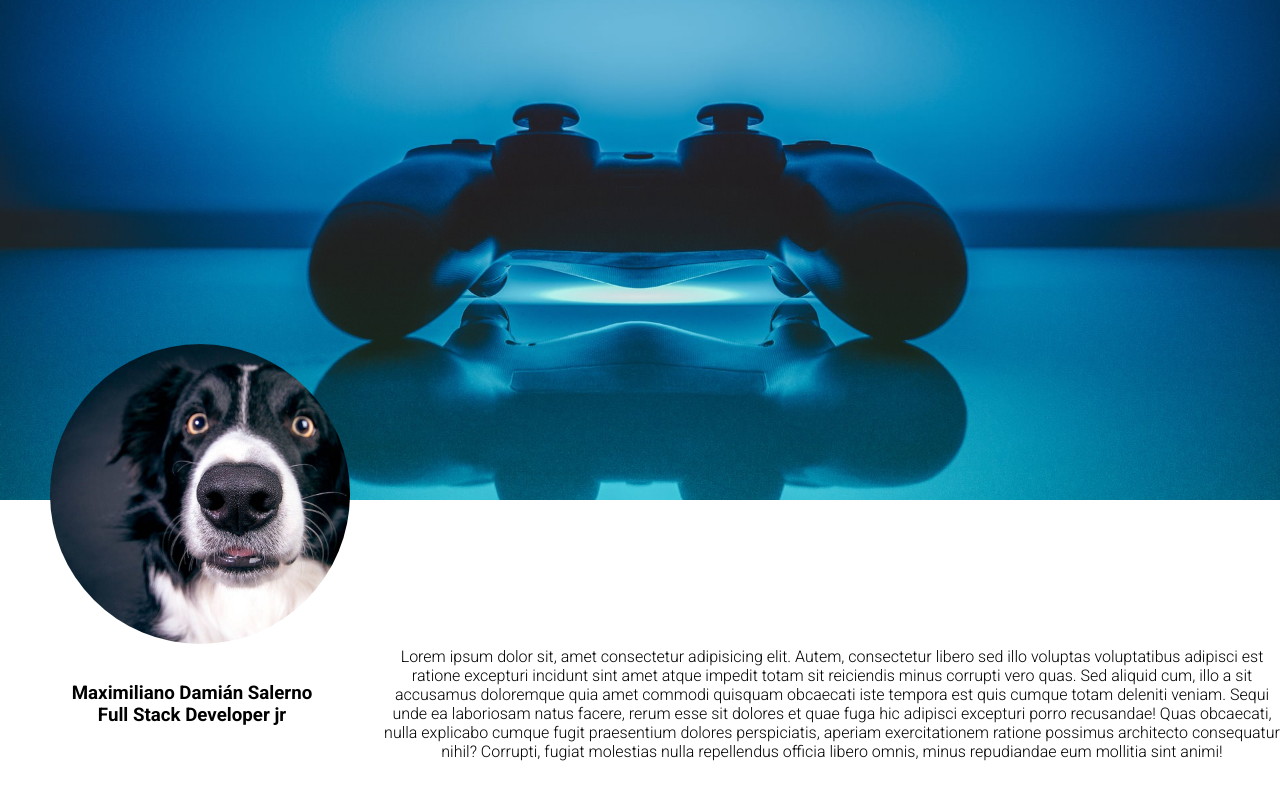
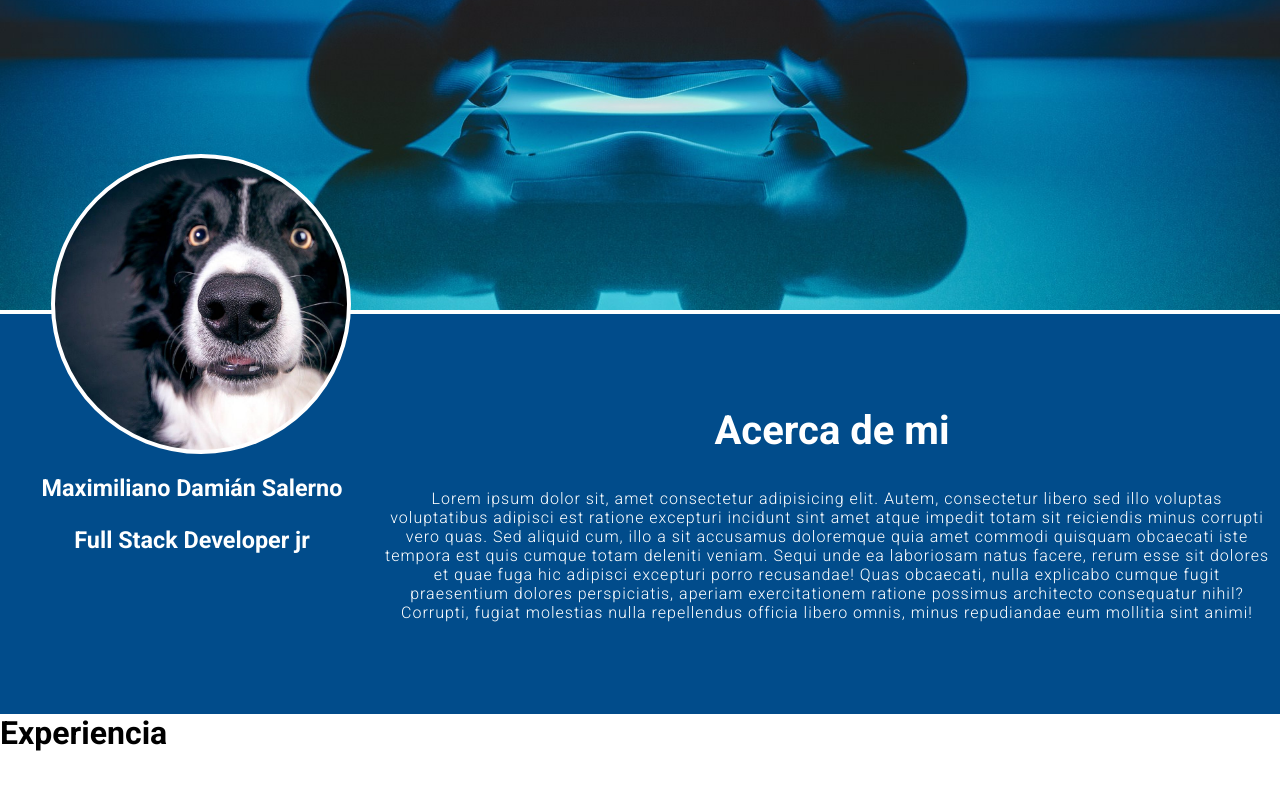
Before and after one commit to Mxmlnslrn0/Portfolio_Front-end-nuevo2, an Angular app: page / in a window 1280 px wide. Shown: the part 520-1320 px from the top of the page. After the commit the page ends 1272 px from the top, so only its background shows below. Built offline with nearby package versions, Linux system fonts and the light colour scheme; a web font is replaced by a local one.

Commit message:
experiencia

```diff
--- a/src/app/app.component.html
+++ b/src/app/app.component.html
@@ -5,8 +5,8 @@
   <app-imagen></app-imagen>
 </div>
 <div>
-  <app-foto></app-foto>
+  <app-acerca-de></app-acerca-de>
 </div>
 <div>
-  <app-acerca-de></app-acerca-de>
+  <app-experiencia></app-experiencia>
 </div>
--- a/src/app/app.module.ts
+++ b/src/app/app.module.ts
@@ -5,7 +5,8 @@ import { AppComponent } from './app.component';
 import { HeaderComponent } from './component/header/header.component';
 import { ImagenComponent } from './component/imagen/imagen.component';
 import { AcercaDeComponent } from './component/acerca-de/acerca-de.component';
-import { FotoComponent } from './component/foto/foto.component';
+import { ExperienciaComponent } from './component/experiencia/experiencia.component';
+
 
 
 
@@ -15,7 +16,8 @@ import { FotoComponent } from './component/foto/foto.component';
     HeaderComponent,
     ImagenComponent,
     AcercaDeComponent,
-    FotoComponent,
+    ExperienciaComponent,
+
 
 
 
--- a/src/app/component/acerca-de/acerca-de.component.css
+++ b/src/app/component/acerca-de/acerca-de.component.css
@@ -2,17 +2,50 @@
     display: flex;
     justify-content: center;
     align-items: center;
+    background-color: #014c8b;
     width: 100vw;
     height: 400px;
+    position: relative;
+
+}
+
+.ackd-foto{
+    background-image: url(src/assets/images/perro1.jpg);
+    background-size: cover ;
+    width: 300px;
+    height: 300px;
+    border: 4px solid white;
+    border-radius: 100%;
+    position: absolute;
+    left: 4%;
+    top: -40%;
+}
+
+.ackd-info{
+    color: #fff;
+    font-size: 20px;
+    width: 30%;
+    text-align: center;
+
+}
+.ackd-container{
+    display: flex;
+    flex-direction: column;
+    justify-content: space-evenly;
+    align-items: center;
+    width: 70%;
+}
+
+.ackd-titulo{
+    font-size: 20px;
+    color: #fff;
+    text-align: center;
+    margin-bottom: 35px;
 }
 
 .ackd-texto{
-    width: 70vw;
+    color: #fff;
     text-align: center;
-    margin: auto;
+    letter-spacing: 1px;
+    margin-right: 10px;
 }
-
-.ackd-info{
-    width: 30vw;
-    text-align: center;
-}
--- a/src/app/component/acerca-de/acerca-de.component.html
+++ b/src/app/component/acerca-de/acerca-de.component.html
@@ -1,11 +1,20 @@
 <div class="ackd">
 
-    <div class="ackd-info">
+    <div class="ackd-foto"></div>
+
+     <div class="ackd-info">
         <h3>Maximiliano Damián Salerno</h3>
+        <br>
         <h3>Full Stack Developer jr</h3>
     </div>
 
-    <div class="ackd-texto">
-        <p>Lorem ipsum dolor sit, amet consectetur adipisicing elit. Autem, consectetur libero sed illo voluptas voluptatibus adipisci est ratione excepturi incidunt sint amet atque impedit totam sit reiciendis minus corrupti vero quas. Sed aliquid cum, illo a sit accusamus doloremque quia amet commodi quisquam obcaecati iste tempora est quis cumque totam deleniti veniam. Sequi unde ea laboriosam natus facere, rerum esse sit dolores et quae fuga hic adipisci excepturi porro recusandae! Quas obcaecati, nulla explicabo cumque fugit praesentium dolores perspiciatis, aperiam exercitationem ratione possimus architecto consequatur nihil? Corrupti, fugiat molestias nulla repellendus officia libero omnis, minus repudiandae eum mollitia sint animi!</p>
+    <div class="ackd-container">
+        <div class="ackd-titulo">
+            <h1>Acerca de mi</h1>
+        </div>
+
+        <div class="ackd-texto">
+            <p>Lorem ipsum dolor sit, amet consectetur adipisicing elit. Autem, consectetur libero sed illo voluptas voluptatibus adipisci est ratione excepturi incidunt sint amet atque impedit totam sit reiciendis minus corrupti vero quas. Sed aliquid cum, illo a sit accusamus doloremque quia amet commodi quisquam obcaecati iste tempora est quis cumque totam deleniti veniam. Sequi unde ea laboriosam natus facere, rerum esse sit dolores et quae fuga hic adipisci excepturi porro recusandae! Quas obcaecati, nulla explicabo cumque fugit praesentium dolores perspiciatis, aperiam exercitationem ratione possimus architecto consequatur nihil? Corrupti, fugiat molestias nulla repellendus officia libero omnis, minus repudiandae eum mollitia sint animi!</p>
+        </div>
     </div>
 </div>
--- /dev/null
+++ b/src/app/component/experiencia/experiencia.component.html
@@ -0,0 +1,6 @@
+<div class="xprnc">
+    <h1>Experiencia</h1>
+    <div class="xprnc-cards">
+
+    </div>
+</div>
--- /dev/null
+++ b/src/app/component/experiencia/experiencia.component.ts
@@ -0,0 +1,15 @@
+import { Component, OnInit } from '@angular/core';
+
+@Component({
+  selector: 'app-experiencia',
+  templateUrl: './experiencia.component.html',
+  styleUrls: ['./experiencia.component.css']
+})
+export class ExperienciaComponent implements OnInit {
+
+  constructor() { }
+
+  ngOnInit(): void {
+  }
+
+}
--- a/src/app/component/foto/foto.component.css
+++ /dev/null
@@ -1,10 +0,0 @@
-.foto{
-    background-image: url(src/assets/images/perro1.jpg);
-    background-size: cover ;
-    width: 300px;
-    height: 300px;
-    border-radius: 50%;
-    position: absolute;
-    top: 108%;
-    left: 50px;
-}
--- a/src/app/component/foto/foto.component.html
+++ /dev/null
@@ -1,3 +0,0 @@
-<div class="foto">
-
-</div>
--- a/src/app/component/foto/foto.component.ts
+++ /dev/null
@@ -1,15 +0,0 @@
-import { Component, OnInit } from '@angular/core';
-
-@Component({
-  selector: 'app-foto',
-  templateUrl: './foto.component.html',
-  styleUrls: ['./foto.component.css']
-})
-export class FotoComponent implements OnInit {
-
-  constructor() { }
-
-  ngOnInit(): void {
-  }
-
-}
--- a/src/app/component/header/header.component.css
+++ b/src/app/component/header/header.component.css
@@ -1,5 +1,6 @@
 .nav{
     width: 100vw;
+    height: 110px;
     background-color: #015b97;
 }
 
@@ -8,8 +9,9 @@
     color: white;
     text-decoration: none;
     border: 2px solid transparent;
+    font-size: 16px;
     font-weight: bold;
-    padding: 10px 25px;
+    padding: 15px 30px;
     border-radius: 30px;
     transition: .4s;
     cursor: pointer;
@@ -35,7 +37,7 @@
 }
 
 .icon{
-    font-size: 30px;
+    font-size: 35px;
     color: white;
 }
 
```
Also changed, not shown: src/app/component/experiencia/experiencia.component.css (added), 1 other file (tests, documents, lock files or other folders).
